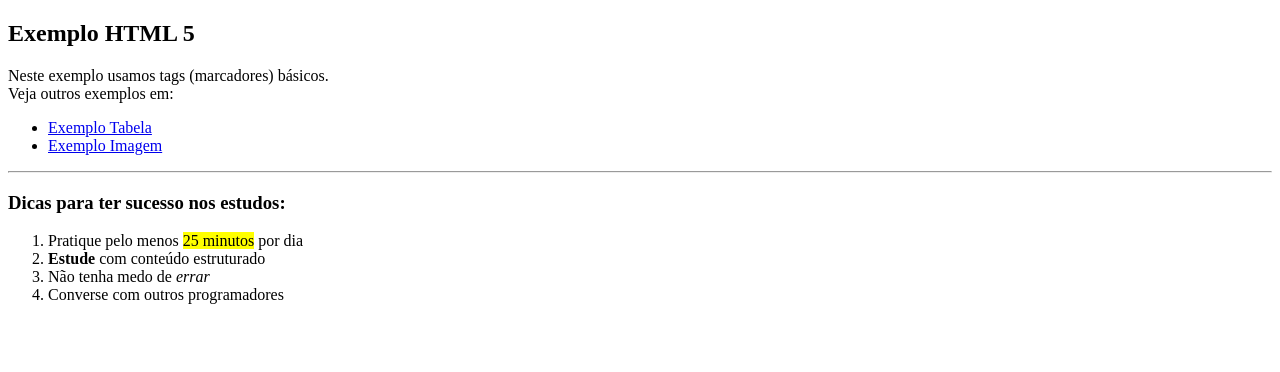
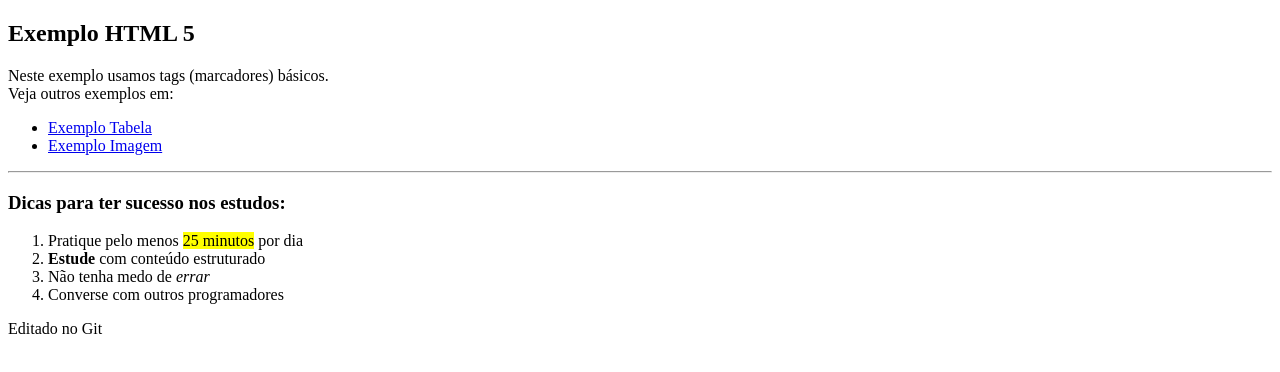
Before and after one commit to ItaloSantos29/Exerc-cio-1, a plain HTML site: page Index.html in a window 1280 px wide. Drawn offline with Linux system fonts and the light colour scheme.

Commit message:
Update Index.html

```diff
--- a/Index.html
+++ b/Index.html
@@ -23,5 +23,6 @@
                 <li>Converse com outros programadores</li>
             </ol>
         </div>
+        Editado no Git
     </body>
 </html>
```
